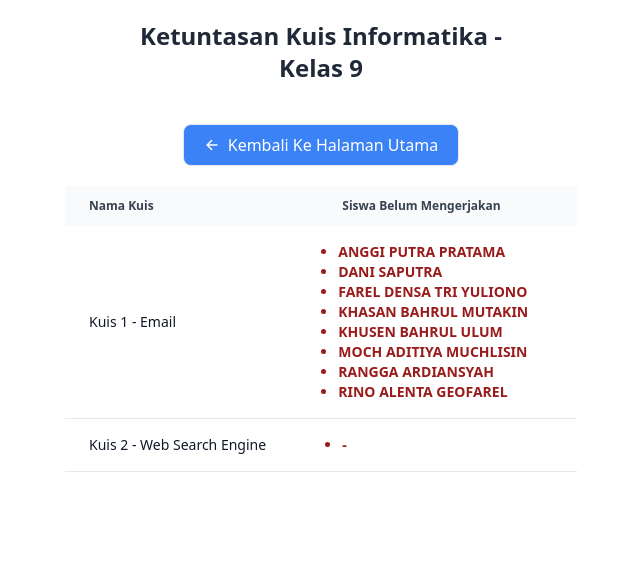
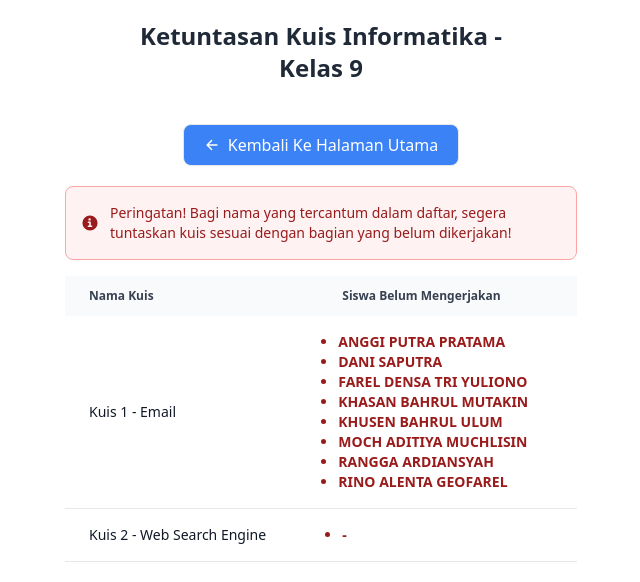
Before and after one commit to wanglaga/kuiskelas9, a website: page kuis/ketuntasan.html in a window 1280 px wide. Shown: the whole page, without its empty margins (319-959 px from the left). Drawn offline with nearby package versions, Linux system fonts and the light colour scheme.

Commit message:
Add Ketuntasan

```diff
--- a/kuis/ketuntasan.html
+++ b/kuis/ketuntasan.html
@@ -21,6 +21,18 @@
                     <span>Kembali Ke Halaman Utama</span>
                 </button>
             </a>
+        </div>
+        <div class="flex max-w-lg mx-auto items-center p-4 mb-4 text-sm text-red-800 border border-red-300 rounded-lg bg-red-50"
+            role="alert">
+            <svg class="flex-shrink-0 inline w-4 h-4 me-3" aria-hidden="true" xmlns="http://www.w3.org/2000/svg"
+                fill="currentColor" viewBox="0 0 20 20">
+                <path
+                    d="M10 .5a9.5 9.5 0 1 0 9.5 9.5A9.51 9.51 0 0 0 10 .5ZM9.5 4a1.5 1.5 0 1 1 0 3 1.5 1.5 0 0 1 0-3ZM12 15H8a1 1 0 0 1 0-2h1v-3H8a1 1 0 0 1 0-2h2a1 1 0 0 1 1 1v4h1a1 1 0 0 1 0 2Z" />
+            </svg>
+            <span class="sr-only">Info</span>
+            <div class="font-semi">
+                <span class="font-medium">Peringatan!</span> Bagi nama yang tercantum dalam daftar, segera tuntaskan kuis sesuai dengan bagian yang belum dikerjakan!
+            </div>
         </div>
         <div class="relative max-w-lg mx-auto overflow-x-auto">
             <table class="w-full text-sm text-left rtl:text-right text-gray-500 dark:text-gray-400">
```
Also changed, not shown: dist/output.css.
